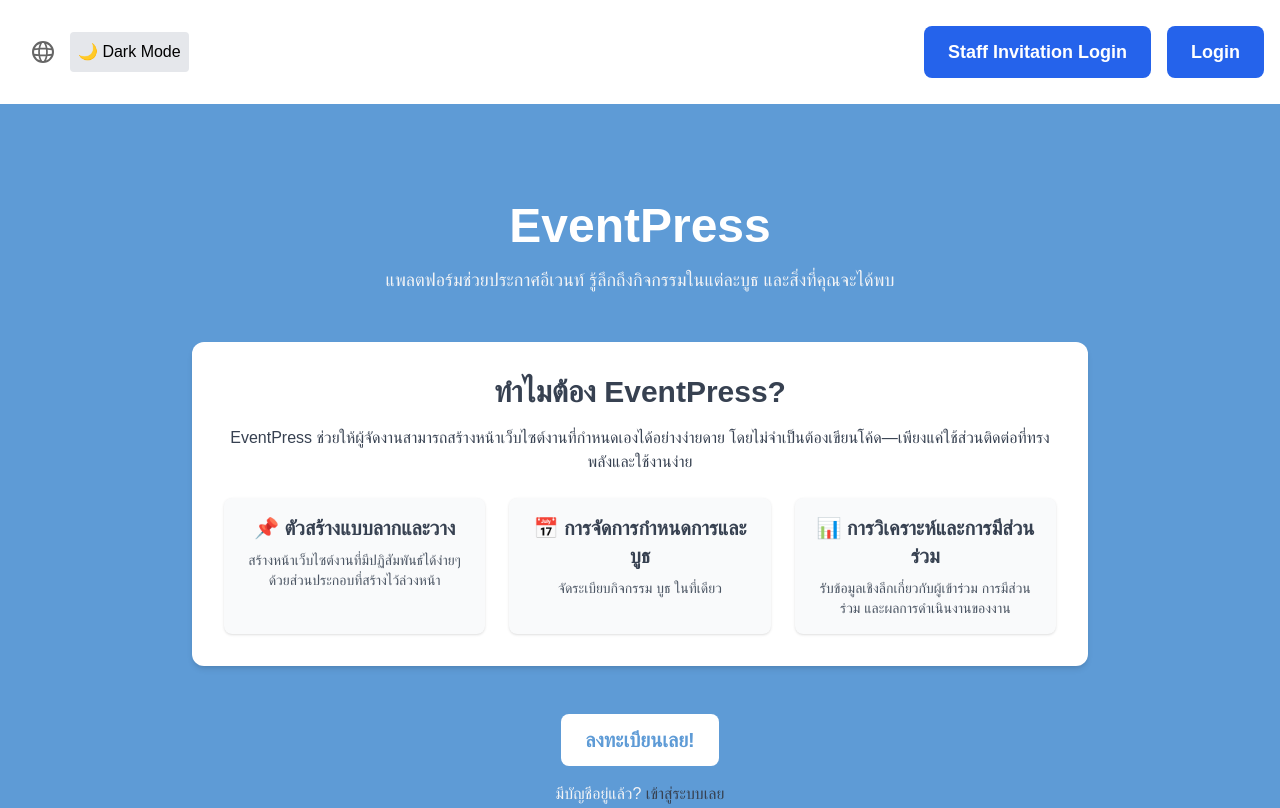
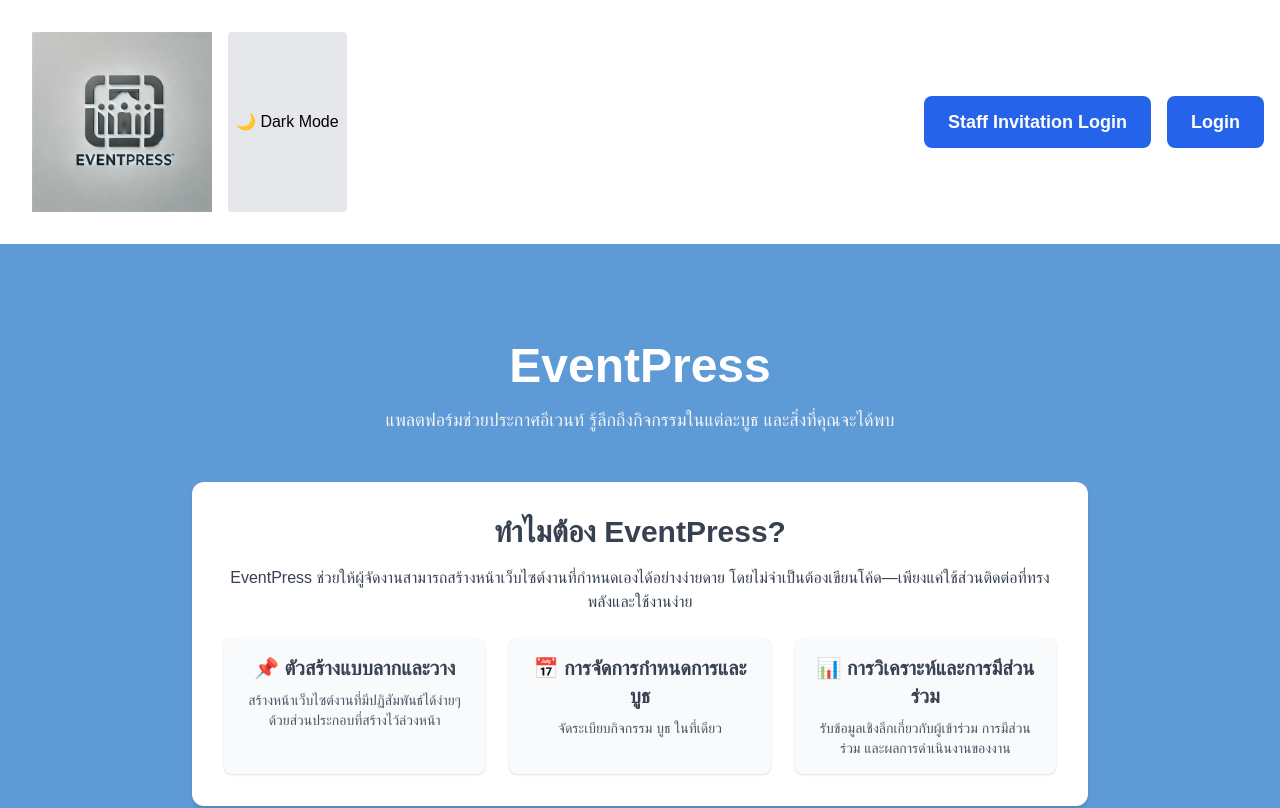
Before and after one commit to OteEnded/EventPress, a Next.js app: page / in a window 1280 px wide. Shown: the top 808 px of the page. Built offline with nearby package versions, Linux system fonts and the light colour scheme; no server answers; what tw-elements would draw is missing.

Commit message:
fix: image not showup

```diff
--- a/src/app/page.jsx
+++ b/src/app/page.jsx
@@ -1,6 +1,6 @@
 import ThemeToggle from "../ui/components/ThemeToggle";
 import Link from "next/link";
-import Image from 'next/image'
+import Image from "next/image";
 // import "./globals.css";
 
 export const metadata = {
@@ -11,14 +11,15 @@
 export default async function HomePage() {
     return (
         <>
-        {/* navbar */}
+            {/* navbar */}
             <div className="p-4 flex justify-between items-center">
                 <div className="p-4 gap-4 flex">
                     <Image
-                        src={"/globe.svg"}
-                        width={22}
-                        height={22}
-                        alt="logo"
+                        src="/eventpress-logo.png"
+                        alt="Event Press logo"
+                        width={180}
+                        height={38}
+                        priority
                     />
                     <ThemeToggle />
                 </div>
@@ -41,9 +42,12 @@
             <div className="min-h-screen flex flex-col items-center justify-center bg-[#5E9BD6] text-gray-700 dark:bg-gray-900 dark:text-gray-100 px-6">
                 {/* Header Section */}
                 <header className="text-center mb-12">
-                    <h1 className="text-5xl text-white font-extrabold mb-4">EventPress</h1>
+                    <h1 className="text-5xl text-white font-extrabold mb-4">
+                        EventPress
+                    </h1>
                     <p className="text-lg text-gray-100 dark:text-gray-300 max-w-2xl">
-                    แพลตฟอร์มช่วยประกาศอีเวนท์ รู้ลึกถึงกิจกรรมในแต่ละบูธ และสิ่งที่คุณจะได้พบ
+                        แพลตฟอร์มช่วยประกาศอีเวนท์ รู้ลึกถึงกิจกรรมในแต่ละบูธ
+                        และสิ่งที่คุณจะได้พบ
                     </p>
                 </header>
 
@@ -53,7 +57,9 @@
                         ทำไมต้อง EventPress?
                     </h2>
                     <p className="text-gray-700 dark:text-gray-300">
-                        EventPress ช่วยให้ผู้จัดงานสามารถสร้างหน้าเว็บไซต์งานที่กำหนดเองได้อย่างง่ายดาย โดยไม่จำเป็นต้องเขียนโค้ด—เพียงแค่ใช้ส่วนติดต่อที่ทรงพลังและใช้งานง่าย
+                        EventPress
+                        ช่วยให้ผู้จัดงานสามารถสร้างหน้าเว็บไซต์งานที่กำหนดเองได้อย่างง่ายดาย
+                        โดยไม่จำเป็นต้องเขียนโค้ด—เพียงแค่ใช้ส่วนติดต่อที่ทรงพลังและใช้งานง่าย
                     </p>
 
                     <div className="mt-6 grid md:grid-cols-3 gap-6">
@@ -63,7 +69,8 @@
                                 📌 ตัวสร้างแบบลากและวาง
                             </h3>
                             <p className="text-sm text-gray-600 dark:text-gray-300 mt-2">
-                                สร้างหน้าเว็บไซต์งานที่มีปฏิสัมพันธ์ได้ง่ายๆ ด้วยส่วนประกอบที่สร้างไว้ล่วงหน้า
+                                สร้างหน้าเว็บไซต์งานที่มีปฏิสัมพันธ์ได้ง่ายๆ
+                                ด้วยส่วนประกอบที่สร้างไว้ล่วงหน้า
                             </p>
                         </div>
 
@@ -83,7 +90,8 @@
                                 📊 การวิเคราะห์และการมีส่วนร่วม
                             </h3>
                             <p className="text-sm text-gray-600 dark:text-gray-300 mt-2">
-                                รับข้อมูลเชิงลึกเกี่ยวกับผู้เข้าร่วม การมีส่วนร่วม และผลการดำเนินงานของงาน
+                                รับข้อมูลเชิงลึกเกี่ยวกับผู้เข้าร่วม
+                                การมีส่วนร่วม และผลการดำเนินงานของงาน
                             </p>
                         </div>
                     </div>
@@ -91,14 +99,6 @@
 
                 {/* Call to Action */}
                 <section className="text-center">
-                    {/* <h2 className="text-2xl font-bold mb-4">
-                        Start Organizing Your Event Today
-                    </h2>
-                    <p className="text-gray-600 dark:text-gray-300 max-w-xl">
-                        Join other event organizers in streamlining event
-                        management. Create engaging event pages and enhance
-                        attendee experience effortlessly.
-                    </p> */}
                     <Link href="/organizer/register">
                         <button className="px-6 py-3 bg-white text-[#5E9BD6] rounded-lg text-xl font-semibold hover:bg-blue-700 dark:text-white dark:bg-blue-500 dark:hover:bg-blue-400 transition">
                             ลงทะเบียนเลย!
```
